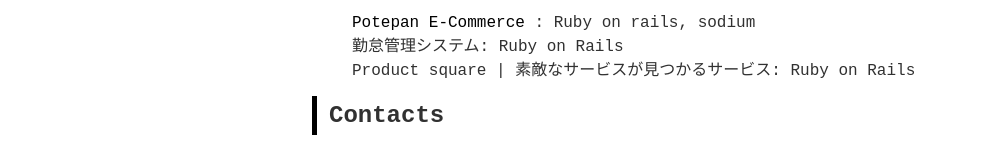
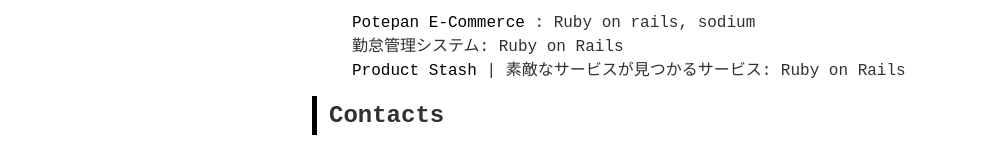
Before and after one commit to akito/akitotsutsuicom, a plain HTML site: page public/index.html in a window 1280 px wide. Shown: the part 637-783 px from the top of the page, without its empty margins (8-1000 px from the left). Drawn offline with nearby package versions, Linux system fonts and the light colour scheme; a web font is replaced by a local one.

Commit message:
[add] Product Stash

```diff
--- a/public/index.html
+++ b/public/index.html
@@ -78,7 +78,7 @@
         <ul>
           <li><a href="https://bitbucket.org/akitojp/potepanec/src/master/" target="_blank">Potepan E-Commerce</a> : Ruby on rails, sodium </li>
           <li>勤怠管理システム: Ruby on Rails</li>
-          <li>Product square | 素敵なサービスが見つかるサービス: Ruby on Rails  </li>
+          <li><a href="https://www.productstash.me/" target="_blank"> Product Stash</a> | 素敵なサービスが見つかるサービス: Ruby on Rails  </li>
         </ul>
 
         <h2 id="contacts">Contacts</h2>
```
